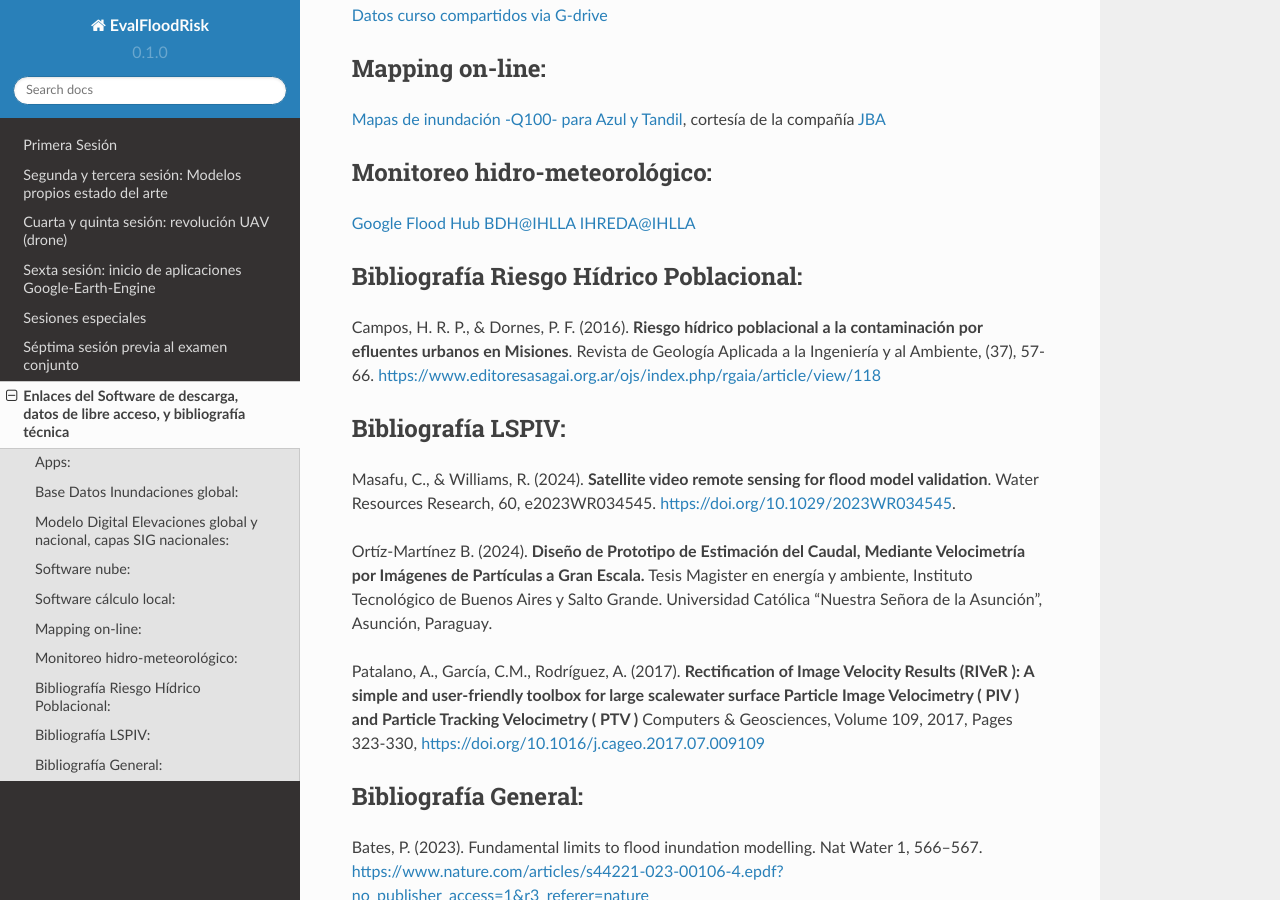
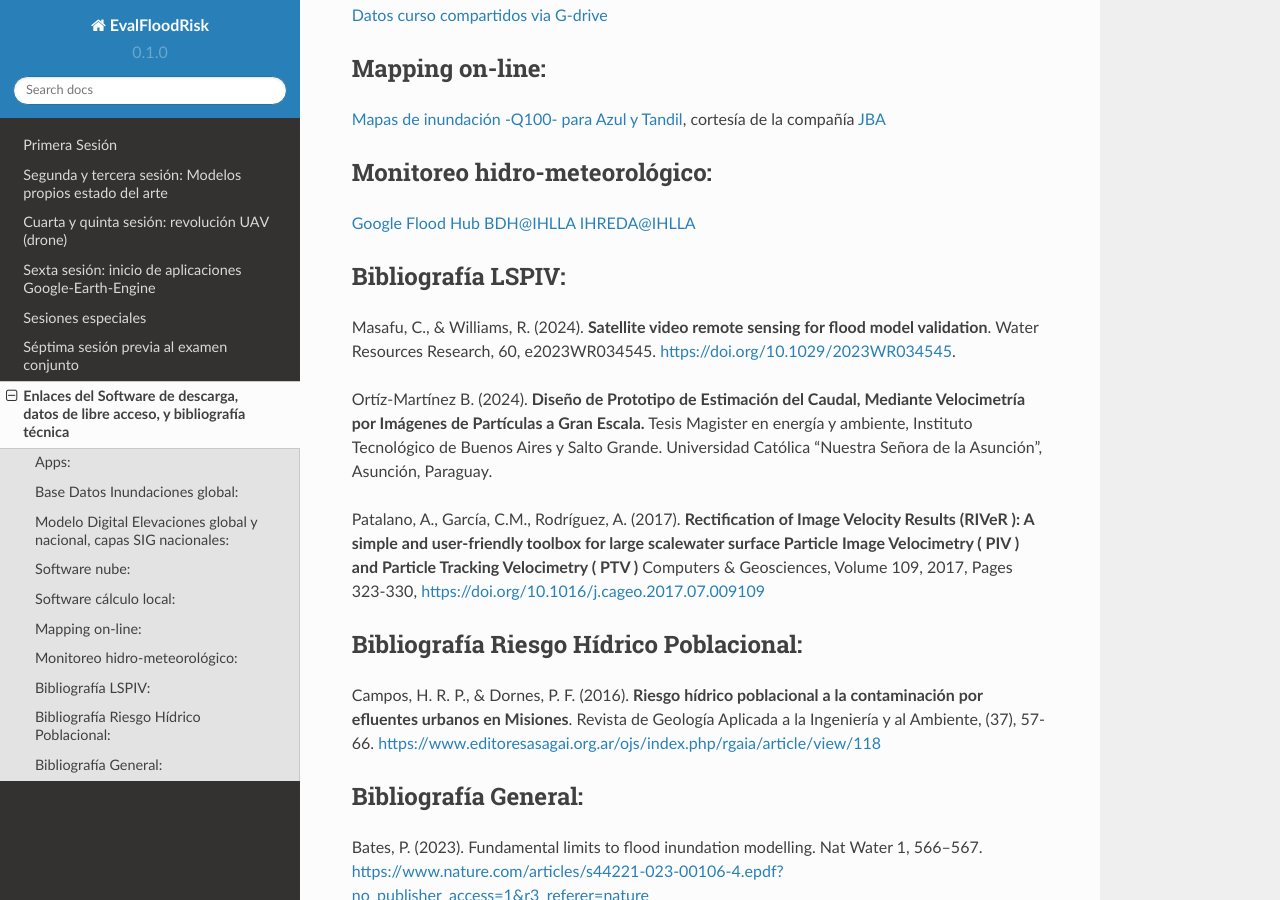
Before and after one commit to ivillamadrid/EvalFloodRisk_RSSWE, a Sphinx documentation site: the page built from docs/source/software.rst, in a window 1280 px wide and 900 px high, scrolled down 937 px. Built offline with Sphinx 7.4.7 and the Read the Docs theme 2.0.0, drawn with Linux system fonts in a browser that asks for light colours; part of the change alters nothing that is shown.

```diff
--- a/docs/source/software.rst
+++ b/docs/source/software.rst
@@ -54,11 +54,6 @@ Monitoreo hidro-meteorológico:
 `BDH@IHLLA <https://app.ihlla.org.ar/>`_
 `IHREDA@IHLLA <http://ftp.redimec.com.ar:5080>`_
 
-Bibliografía Riesgo Hídrico Poblacional:
-----------------------------------------
-
-Campos, H. R. P., & Dornes, P. F. (2016). **Riesgo hídrico poblacional a la contaminación por efluentes urbanos en Misiones**. Revista de Geología Aplicada a la Ingeniería y al Ambiente, (37), 57-66. https://www.editoresasagai.org.ar/ojs/index.php/rgaia/article/view/118
-
 Bibliografía LSPIV:
 -------------------
 
@@ -70,6 +65,11 @@ Magister en energía y ambiente, Instituto Tecnológico de Buenos Aires y Salto
 
 Patalano, A., García, C.M., Rodríguez, A. (2017). **Rectification of Image Velocity Results (RIVeR ): A simple and user-friendly toolbox for large scalewater surface Particle Image Velocimetry ( PIV ) and Particle Tracking Velocimetry ( PTV )** Computers & Geosciences, Volume 109,
 2017, Pages 323-330, https://doi.org/10.1016/j.cageo.2017.07.009109
+
+Bibliografía Riesgo Hídrico Poblacional:
+----------------------------------------
+
+Campos, H. R. P., & Dornes, P. F. (2016). **Riesgo hídrico poblacional a la contaminación por efluentes urbanos en Misiones**. Revista de Geología Aplicada a la Ingeniería y al Ambiente, (37), 57-66. https://www.editoresasagai.org.ar/ojs/index.php/rgaia/article/view/118
 
 Bibliografía General:
 ---------------------
```
